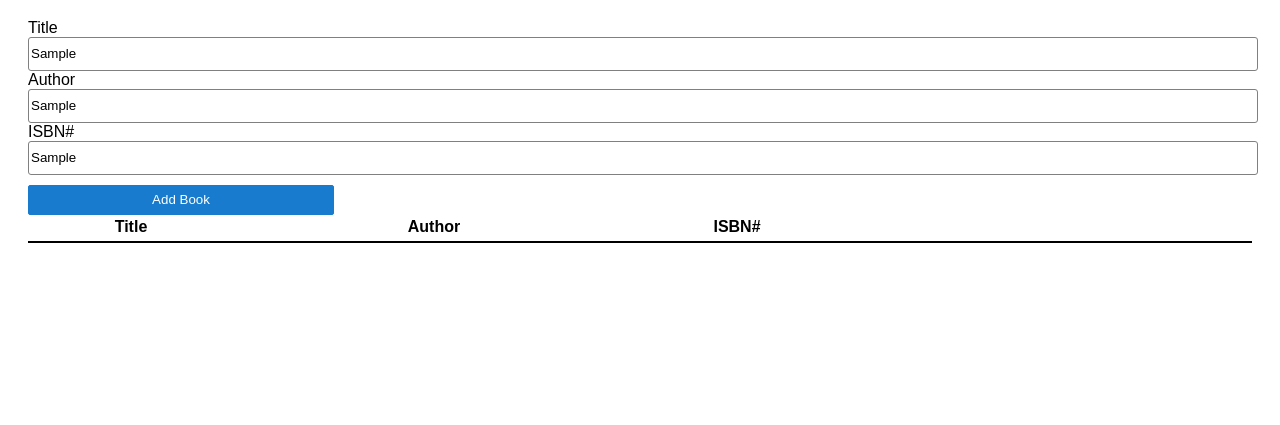
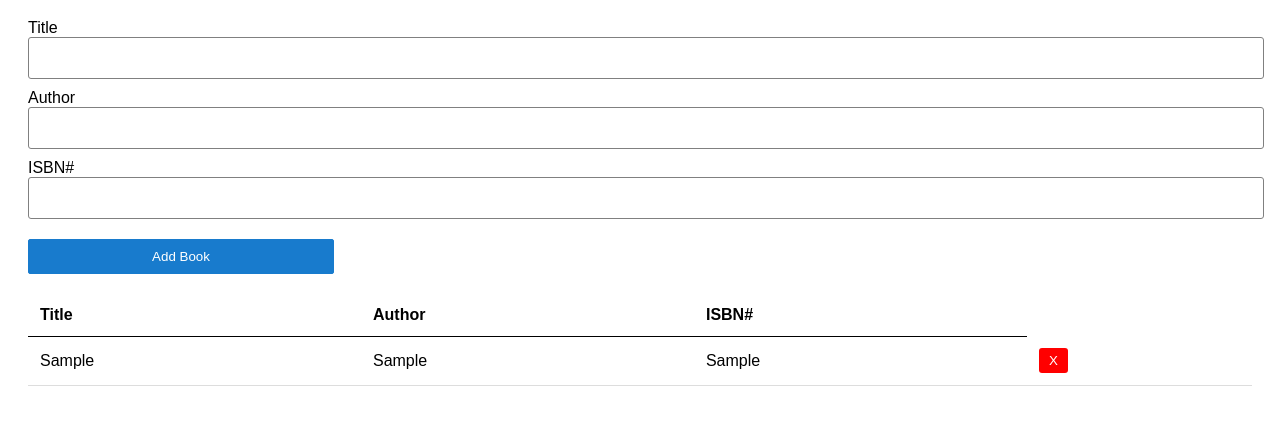
Before and after one commit to acciojob/book-list-accio-Akshaya, a website: page main.html in a window 1280 px wide. Both pictures are taken after typing "Sample", "Sample", "Sample" into the empty fields and a click on the button "Add Book". Shown: the part 89-514 px from the top of the page. Drawn offline with Linux system fonts and the light colour scheme.

Commit message:
created a submission

```diff
--- a/main.html
+++ b/main.html
@@ -10,15 +10,20 @@
 	<div class="container">
 		<h1>My<span>Book</span>List</h1>
 		<div class="form-group">
+
 			<label for="title">Title</label>
 			<input type="text" id="title" name="title">
+
 			<label for="author">Author</label>
 			<input type="text" id="author" name="author">
+
 			<label for="isbn">ISBN#</label>
 			<input type="text" id="isbn" name="isbn">
+
 			<button type="submit" id="submit">Add Book</button>
+		</div>
 
-			<table class="table">
+			<table class="table table-striped">
 				<thead>
 					<tr>
 						<th>Title</th>
@@ -26,14 +31,16 @@
 						<th>ISBN#</th>
 
 					</tr>
-					<tr id="book-list">
+				</thead>
 
-					</tr>
-				</thead>
+					<tbody id="book-list">
+
+					</tbody>
+
 			</table>
+
 		</div>
 
-	</div>
 	<!-- the entire body must be written by student -->
     <script type="text/javascript" src="./script.js">
 </script>
--- a/script.js
+++ b/script.js
@@ -1,11 +1,11 @@
-const title = document.getElementById("title");
-const author = document.getElementById("author");
-const isbn = document.getElementById("isbn");
-const submit = document.getElementById("submit");
-const bookList = document.getElementById("book-list");
+const title = document.getElementById('title');
+const author = document.getElementById('author');
+const isbn = document.getElementById('isbn');
+const submit = document.getElementById('submit');
+const bookList = document.getElementById('book-list');
 
-submit.addEventListener("click",function(e){
-	e.preventDefult();
+submit.addEventListener('click', function(e){
+	e.preventDefault();
 
 	const titleVal = title.value.trim();
 	const authorVal = author.value.trim();
@@ -22,7 +22,7 @@ const row = document.createElement('tr');
 	   <td>${titleVal}</td>
 	   <td>${authorVal}</td>
 	   <td>${isbnVal}</td>
-	   <td><button id="delete">X</button></td>
+	   <td><button class="delete"> X </button></td>
 	`;
 	bookList.appendChild(row);
 
@@ -33,7 +33,6 @@ const row = document.createElement('tr');
 
 bookList.addEventListener('click', function(e) {
   if (e.target.classList.contains('delete')) {
-    const row = e.target.parentElement.parentElement;
-    row.remove(); // removes the whole <tr>
+    e.target.closest('tr').remove();
   }
 });
--- a/styles.css
+++ b/styles.css
@@ -1,52 +1,72 @@
-body{
-	font-family:Arial, sans-serif;
-	padding:20px;
-	background-color:#fff;
+body {
+  font-family: Arial, sans-serif;
+  padding: 20px;
+  background-color: #fff;
 }
 
-h1{;
-	color:black;
-	text-align:center;
+h1 {
+  color: black;
+  text-align: center;
 }
 
-h1>span{
-	color:#187bcd;
+h1 > span {
+  color: #187bcd;
 }
 
-.form-group{
-	display:block;
+.form-group {
+  display: block;
+  margin-bottom: 20px;
 }
 
-input{
-	display:block;
-	width:100%;
-	height:30px;
-    border:1px solid gray;
-	border-radius:3px;
+input {
+  display: block;
+  width: 100%;
+  margin-bottom: 10px;
+  height: 30px;
+  border: 1px solid gray;
+  border-radius: 3px;
+  padding: 5px;
 }
 
-#submit{
-	margin-top:10px;
-	background-color:#187bcd;
-	border:1px solid #187bcd;
-    border-radius:2px;
-	color:white;
-	width:25%;
-	height:30px;
+#submit {
+  margin-top: 10px;
+  background-color: #187bcd;
+  border: 1px solid #187bcd;
+  border-radius: 2px;
+  color: white;
+  width: 25%;
+  height: 35px;
+  cursor: pointer;
 }
 
-.table{
-	display:flex;
-	column-gap:20px;
-	border-bottom: 2px solid black;
+.table {
+  width: 100%;
+  border-collapse: collapse;
+  margin-top: 20px;
 }
 
-.table th {
-  width:200px;
-  padding-right: 100px;
-  gap:20%;
+.table th{
+	border-bottom: 1px solid black;
+	border-width:100%;
+    padding: 12px;
+    text-align: left;
 }
 
-.table>thead > tr{
-	border-bottom: 2px solid gray;
+.table td {
+  border-bottom: 1px solid #ddd;
+  padding: 12px;
+  text-align: left;
 }
+
+.table-striped tbody tr:nth-child(even) {
+  background-color: #f9f9f9;
+}
+
+.delete {
+  background-color: red;
+  color: white;
+  border: none;
+  padding: 5px 10px;
+  border-radius: 3px;
+  cursor: pointer;
+}
```
